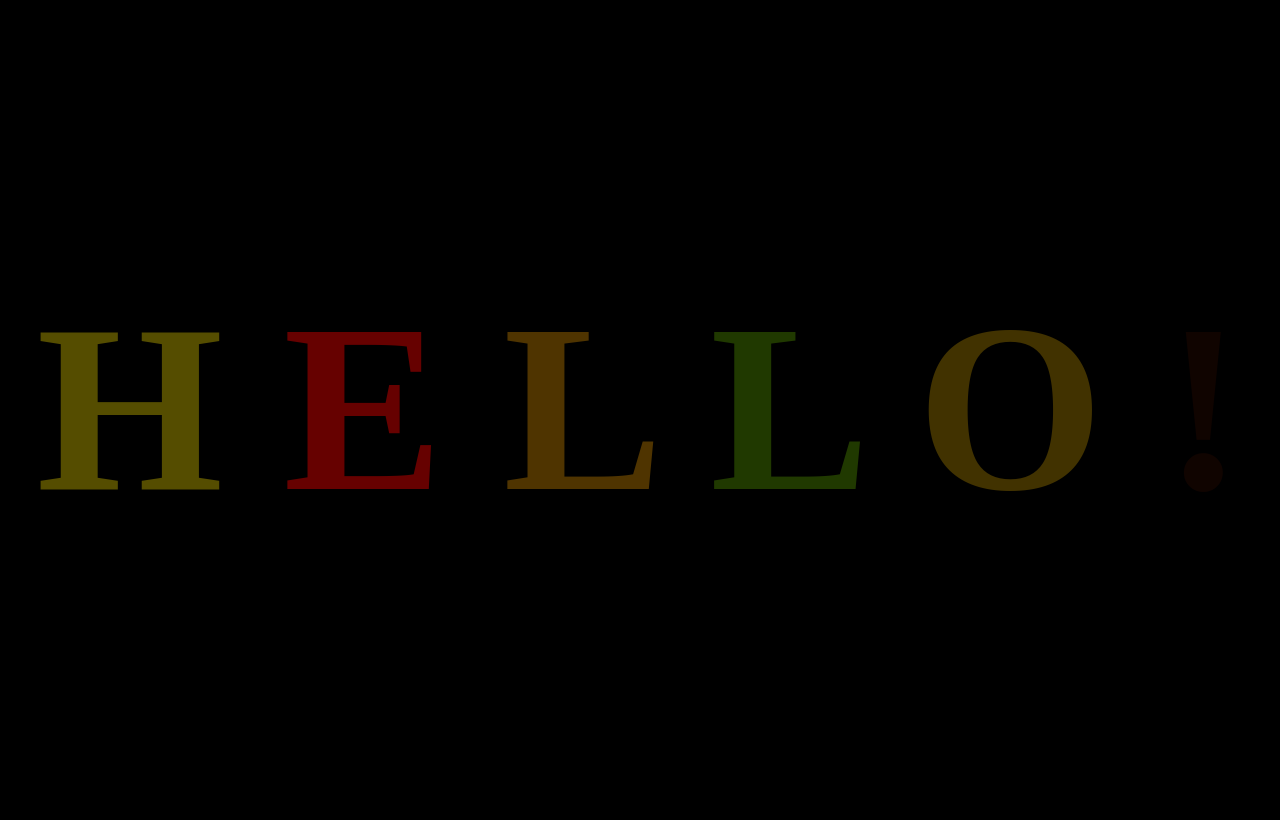
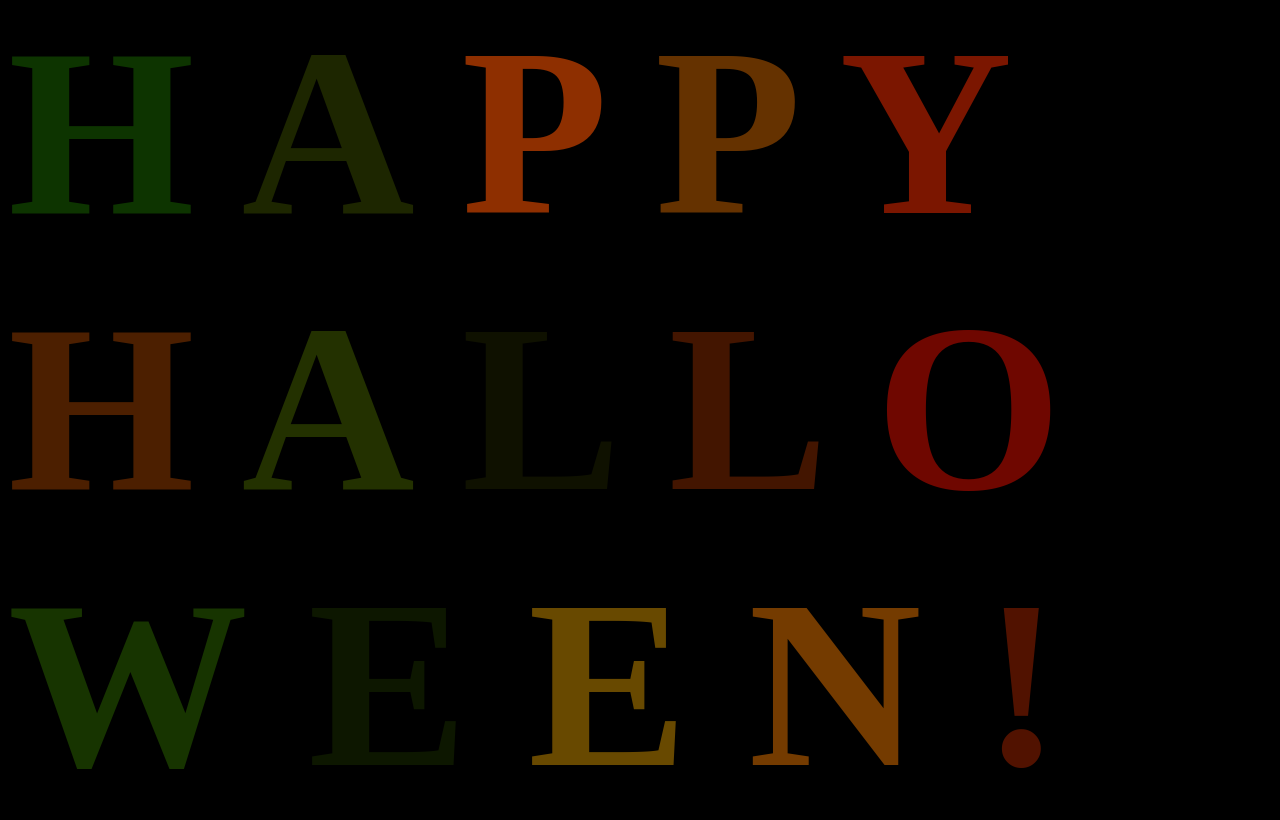
Before and after one commit to mrOatmeal101/AnimatedTestGitDemo, a plain HTML site: page index.html in a window 1280 px wide. Drawn offline with Linux system fonts and the light colour scheme; a web font is replaced by a local one.

Commit message:
happy halloween

```diff
--- a/index.html
+++ b/index.html
@@ -4,7 +4,7 @@
 <head>
     <meta charset="UTF-8">
     <meta name="viewport" content="width=device-width, initial-scale=1.0">
-    <title>Random Colors</title>
+    <title>Happy Halloween!</title>
     <link rel="stylesheet" href="app.css">
     <link href="https://fonts.googeapis.com/css?family=Montserrat&display=swap" rel="stylesheet">
 </head>
@@ -12,10 +12,20 @@
 <body>
     <h1>
         <span class="letter">H</span>
-        <span class="letter">E</span>
+        <span class="letter">A</span>
+        <span class="letter">P</span>
+        <span class="letter">P</span>
+        <span class="letter">Y</span>
+        <br>
+        <span class="letter">H</span>
+        <span class="letter">A</span>
         <span class="letter">L</span>
         <span class="letter">L</span>
         <span class="letter">O</span>
+        <span class="letter">W</span>
+        <span class="letter">E</span>
+        <span class="letter">E</span>
+        <span class="letter">N</span>
         <span class="letter">!</span>
     </h1>
 </body>
```
